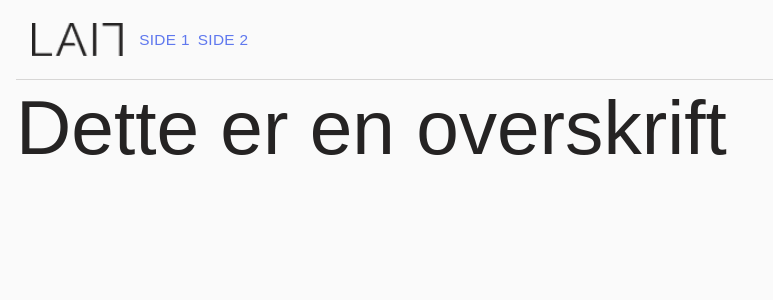
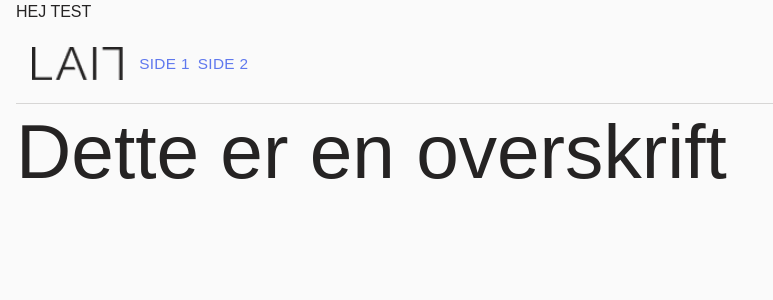
Before and after one commit to Maiichsen/BA_LAIT, a Vue app: page / in a window 1280 px wide. Shown: the top 300 px of the page, without its empty margins (0-773 px from the left). Built offline with nearby package versions, Linux system fonts and the light colour scheme; the HTML template or start-up script is replaced by a standard one.

Commit message:
testing env

```diff
--- a/src/App.vue
+++ b/src/App.vue
@@ -4,6 +4,7 @@ import { RouterLink, RouterView } from 'vue-router';
 
 <template class="">
   <header class="">
+    <h1>HEJ TEST</h1>
       <nav class="flex space-x-4 border-b border-tutara-200 h-20 items-center px-4">
         <div>
           <img alt="lait logo" class="" src="@/assets/images/logo.png" width="100" height="100" />
```
Also changed, not shown: 1 other file (tests, documents, lock files or other folders).
